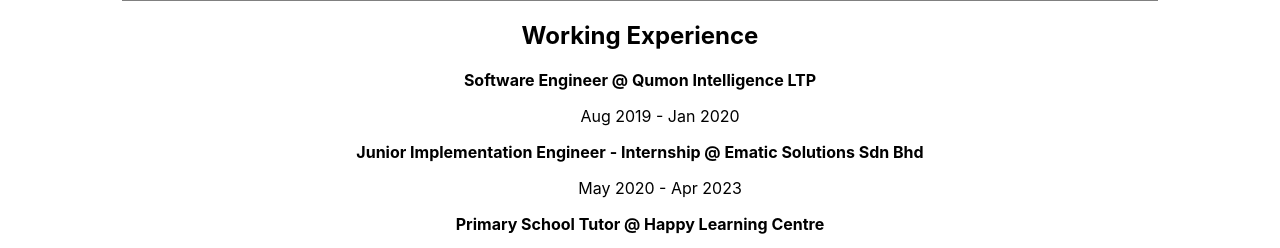
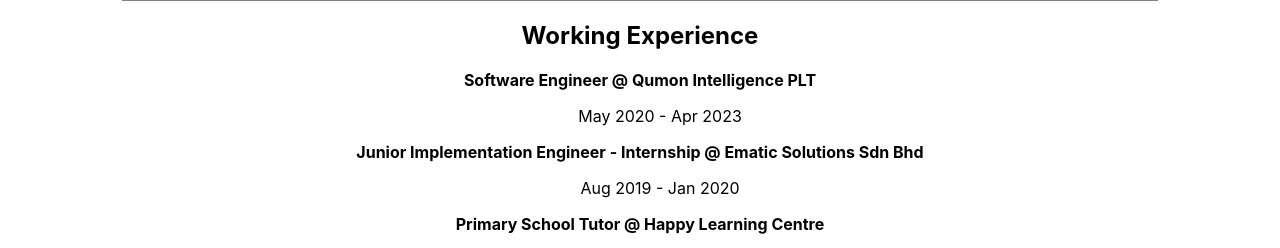
Before and after one commit to EnTing0417/Portfolio, a React (Create React App) app: page /working-experience in a window 1280 px wide. Shown: the part 888-1136 px from the top of the page. Built offline with nearby package versions, Linux system fonts and the light colour scheme.

Commit message:
update skills and working experience

```diff
--- a/package.json
+++ b/package.json
@@ -13,7 +13,7 @@
     "react-native-button": "^2.4.0",
     "react-responsive-picture": "^3.2.2",
     "react-router-dom": "^5.1.2",
-    "react-scripts": "3.4.0",
+    "react-scripts": "^3.4.0",
     "react-thumbnail": "^1.0.0"
   },
   "scripts": {
--- a/src/Skills.js
+++ b/src/Skills.js
@@ -27,7 +27,6 @@
 		<li>MySQL</li>
 		<li>Adobe Premiere Pro</li>
 		<li>Adobe Photoshop</li>
-		<li>Chatbot Development</li>
 		<li>Robotic Programming</li>
 	 </ul>
 
@@ -35,7 +34,6 @@
        <ul>
        	<li>Web Development</li>
         <li>Machine Learning</li>
-          <li>Data Mining</li>
 		<li>Social Media Marketing</li>
 	 </ul>
 
--- a/src/Working_Experience.js
+++ b/src/Working_Experience.js
@@ -7,14 +7,14 @@
     <div>
       <h2>Working Experience</h2>
 
-	  <b><p>Software Engineer @ Qumon Intelligence LTP</p></b>
+	  <b><p>Software Engineer @ Qumon Intelligence PLT</p></b>
        <ul>
-		<li>Aug 2019 - Jan 2020</li>
+	   <li>May 2020 - Apr 2023</li>
 	 </ul>
 
       <b><p>Junior Implementation Engineer - Internship @ Ematic Solutions Sdn Bhd</p></b>
        <ul>
-		<li>May 2020 - Apr 2023</li>
+	   <li>Aug 2019 - Jan 2020</li>
 	 </ul>
 
 
```
Also changed, not shown: 1 other file (tests, documents, lock files or other folders).
